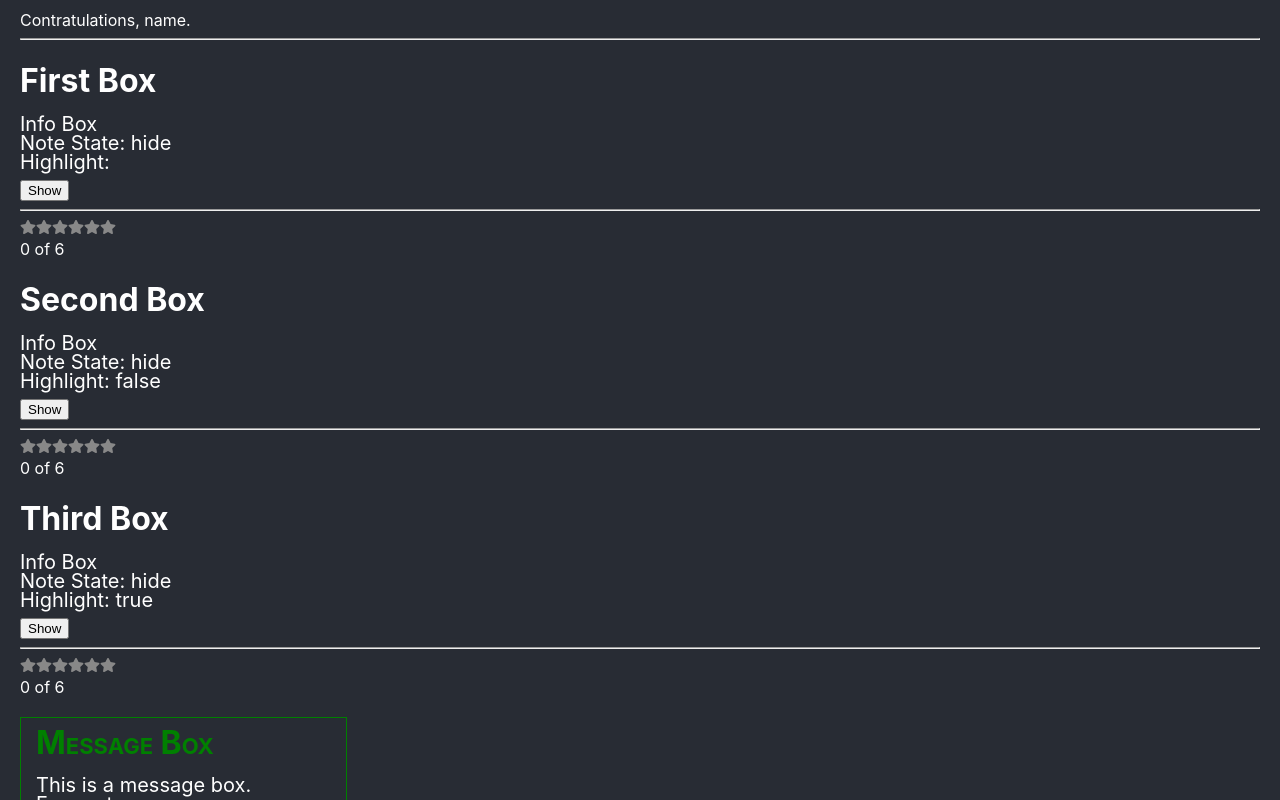
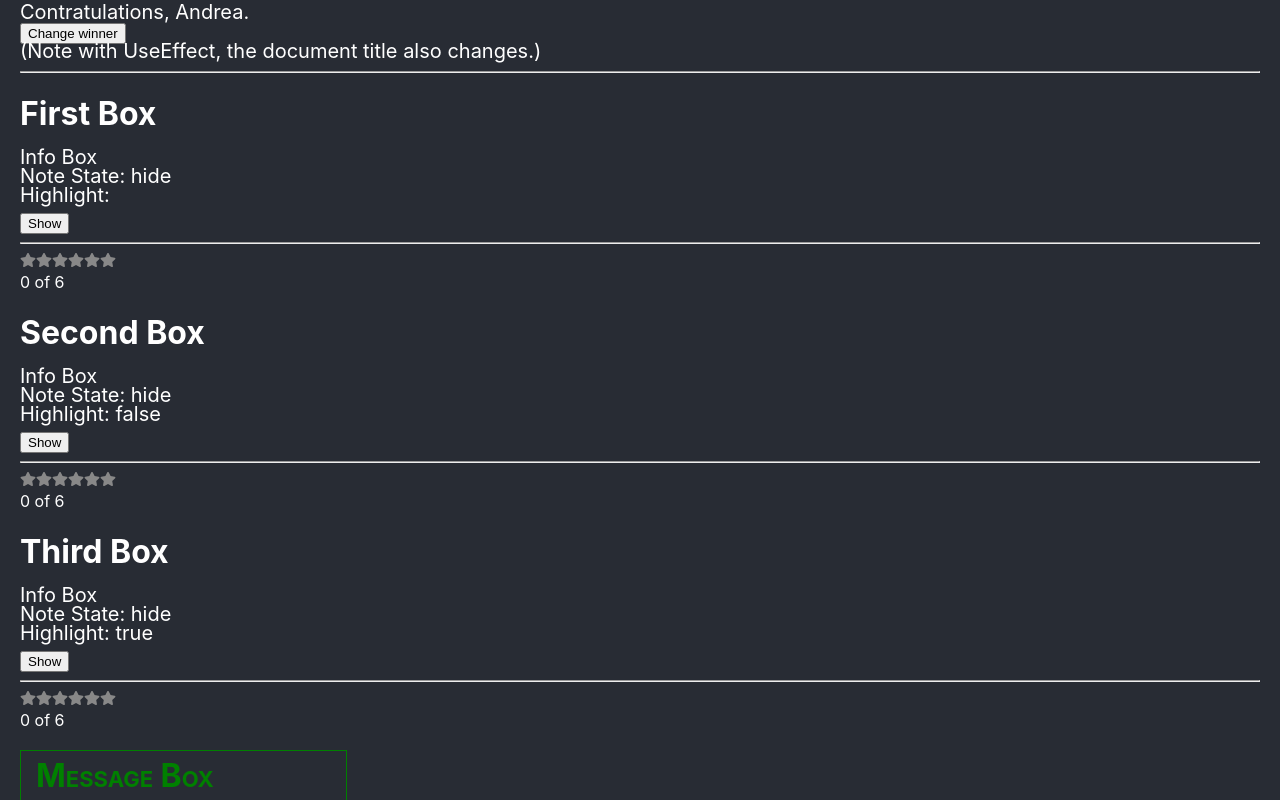
Before and after one commit to edwardtanguay/reacthooks222, a React (Create React App) app: page / in a window 1280 px wide. Shown: the top 800 px of the page. Built offline with nearby package versions, Linux system fonts and the light colour scheme.

Commit message:
start DataBox

```diff
--- a/src/components/NoteBox.jsx
+++ b/src/components/NoteBox.jsx
@@ -1,7 +1,20 @@
+import { useState, useEffect } from 'react';
+
 function NoteBox() {
+	const [name, setName] = useState('Andrea');
+	const [admin] = useState(false);
+	useEffect(() => {
+		document.title = `Congratulations, ${name}!`;
+		console.log(`name: ${name}`)
+	}, [name]);
+	useEffect(() => {
+		console.log(`admin: ${admin ? 'we are admin' : 'we are not admin'}`);
+	}, [admin]);
 	return (
 		<div>
-			Contratulations, name.
+			<p>Contratulations, {name}.</p>
+			<p><button onClick={() => setName('Alex')}>Change winner</button></p>
+			<p>(Note with UseEffect, the document title also changes.)</p>
 		</div>
 	)
 }
```
Also changed, not shown: src/components/DataBox.jsx (added).
